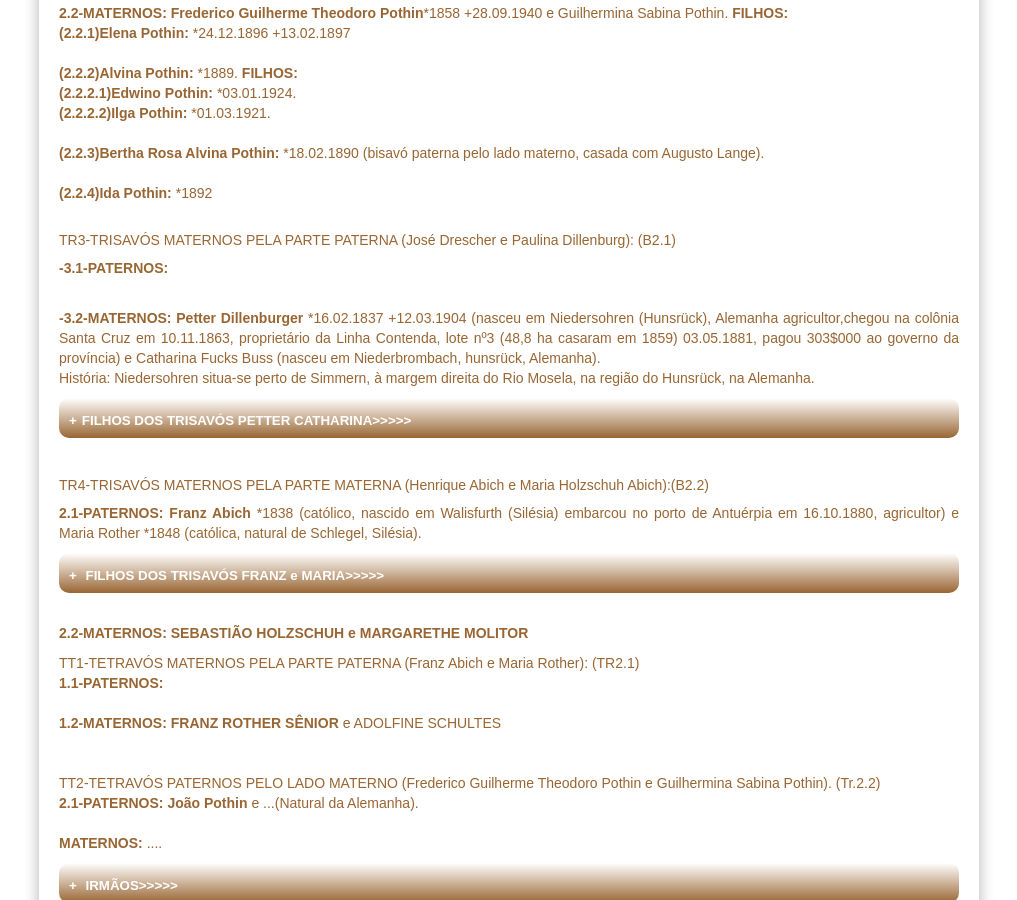
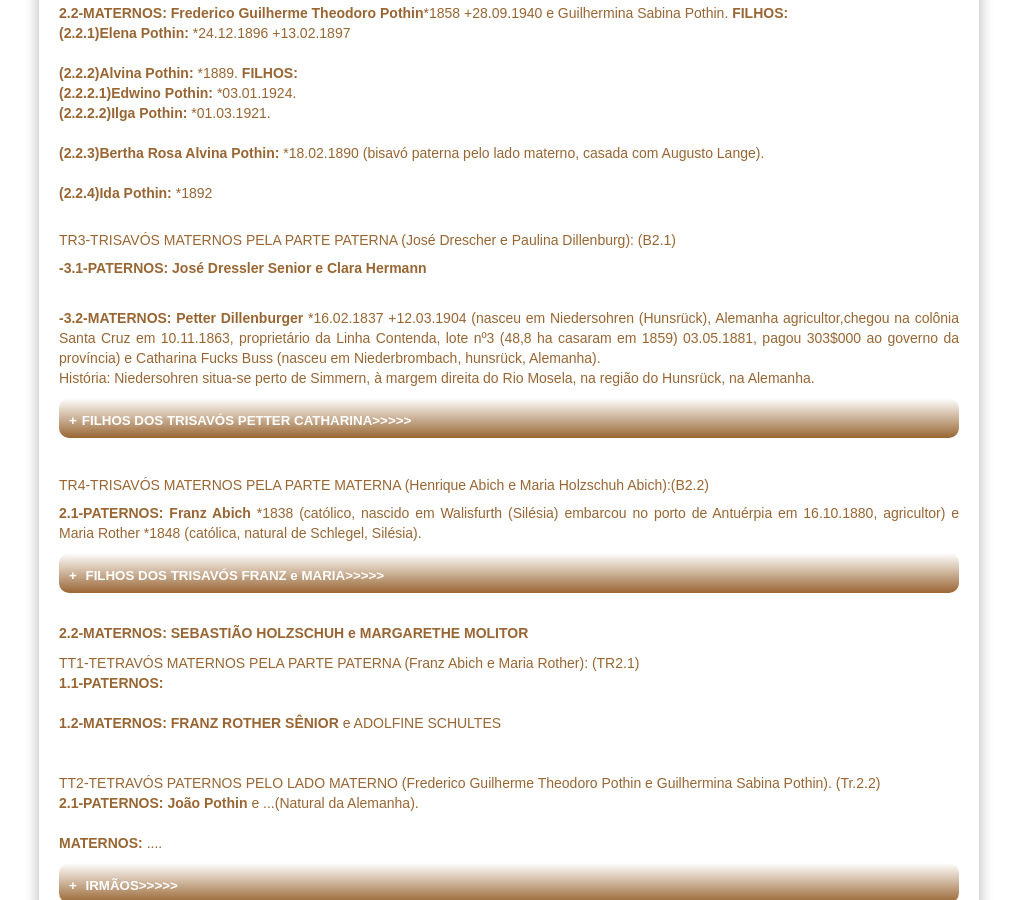
Before and after one commit to claudiovargas1955/claudiovargas1955.github.io, a Jekyll site: the page built from _pages/arvore-genealogica-de-roselia-renita-bredow.html, in a window 1280 px wide and 900 px high, scrolled down 2446 px. Shown: the whole window, without its empty margins (131-1148 px from the left). Built offline with Jekyll 4.4.1, drawn with Linux system fonts in a browser that asks for light colours; some web fonts are replaced.

Commit message:
Update arvore-genealogica-de-roselia-renita-bredow.html

```diff
--- a/_pages/arvore-genealogica-de-roselia-renita-bredow.html
+++ b/_pages/arvore-genealogica-de-roselia-renita-bredow.html
@@ -426,7 +426,7 @@ Alemanha e Agostinha Domann nat. da Alemanha. Em segunda nupcias em 22.03.1930 c
 </p>
 
 <p><h5>TR3-TRISAVÓS MATERNOS PELA PARTE PATERNA</b> (José Drescher e Paulina Dillenburg): (B2.1)</h5></p>
-<p><b>-3.1-PATERNOS:</b> <br/><br/>
+<p><b>-3.1-PATERNOS: José Dressler Senior e Clara Hermann</b> <br/><br/>
 <p> <b>-3.2-MATERNOS: Petter Dillenburger</b> *16.02.1837 +12.03.1904 (nasceu em Niedersohren (Hunsrück), Alemanha agricultor,chegou na
 colônia Santa Cruz em 10.11.1863, proprietário da Linha Contenda, lote nº3 (48,8 ha casaram em 1859) 03.05.1881, pagou 303$000 ao
 governo da província) e Catharina Fucks Buss (nasceu em Niederbrombach, hunsrück, Alemanha).<br/>
```
